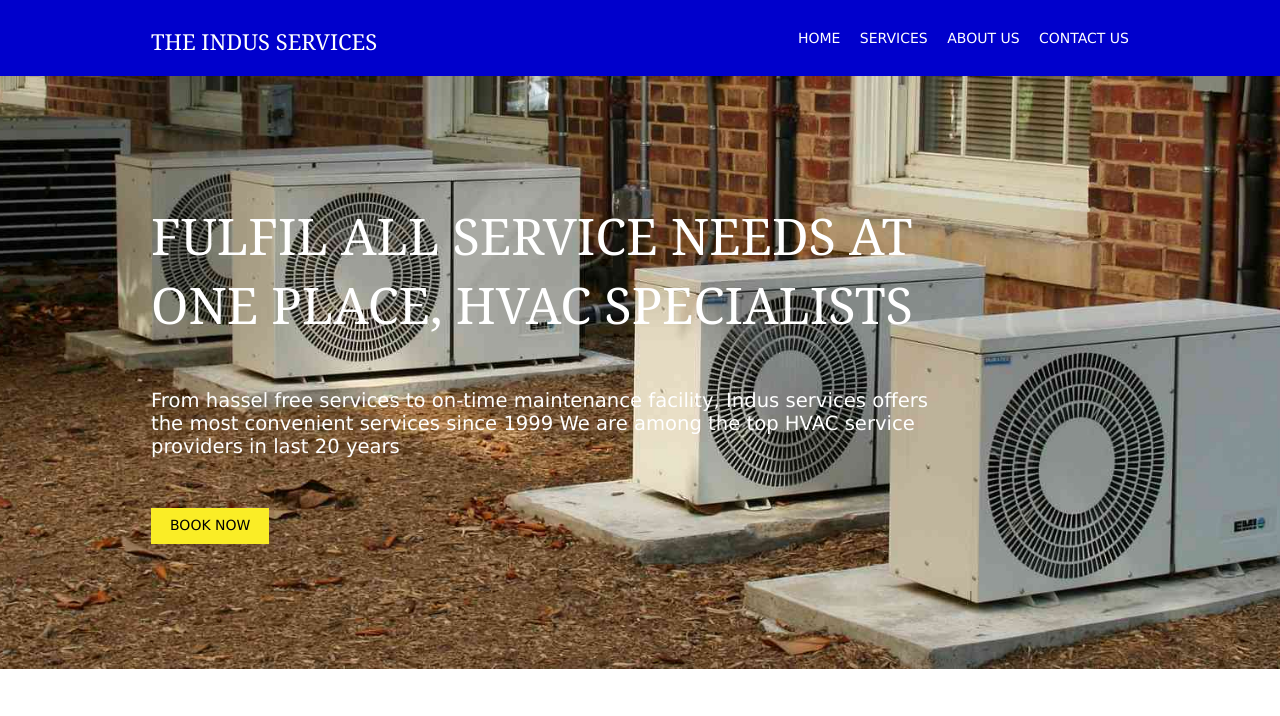
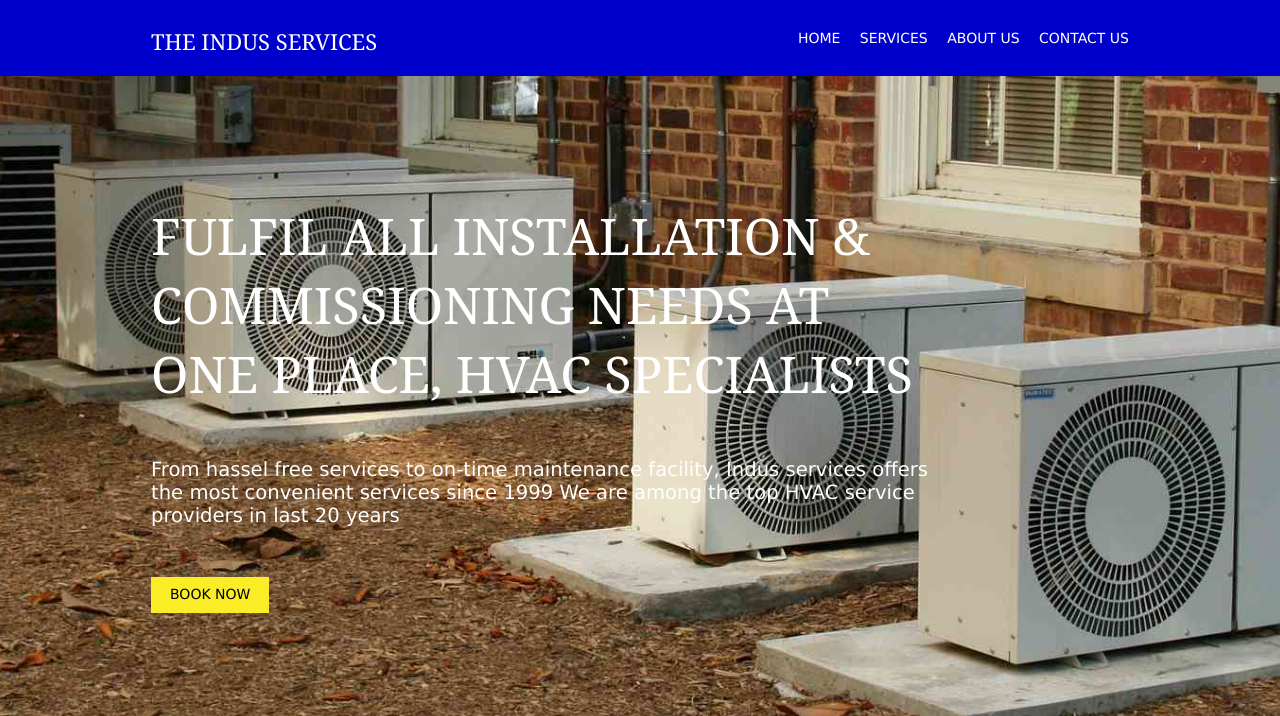
Before and after one commit to theindusservices/theindus, a plain HTML site: page index.html in a window 1280 px wide. Shown: the top 716 px of the page. Drawn offline with Linux system fonts and the light colour scheme.

Commit message:
Update index.html

```diff
--- a/index.html
+++ b/index.html
@@ -39,7 +39,7 @@
 <div class="wrapper bgded" style="background-image:url('images/demo/01.jpg');">
   <div id="pageintro" class="hoc clear">
     <article>
-      <h2 class="heading">FULFIL ALL SERVICE NEEDS AT ONE PLACE, HVAC SPECIALISTS</h2>
+      <h2 class="heading">FULFIL ALL INSTALLATION & COMMISSIONING NEEDS AT ONE PLACE, HVAC SPECIALISTS</h2>
       <p>From hassel free services to on-time maintenance facility, Indus services offers the most convenient services since 1999 We are among the top HVAC service providers in last 20 years</p>
       <footer><a class="btn" href="#contct">BOOK NOW</a></footer>
     </article>
```
